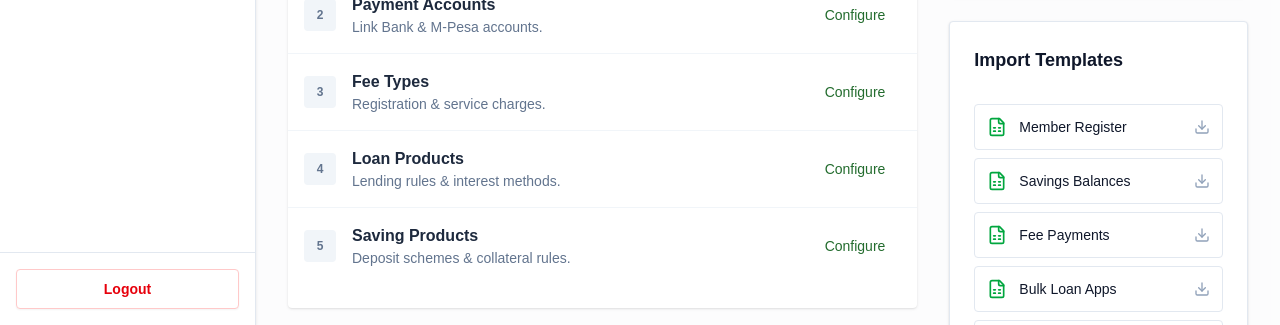
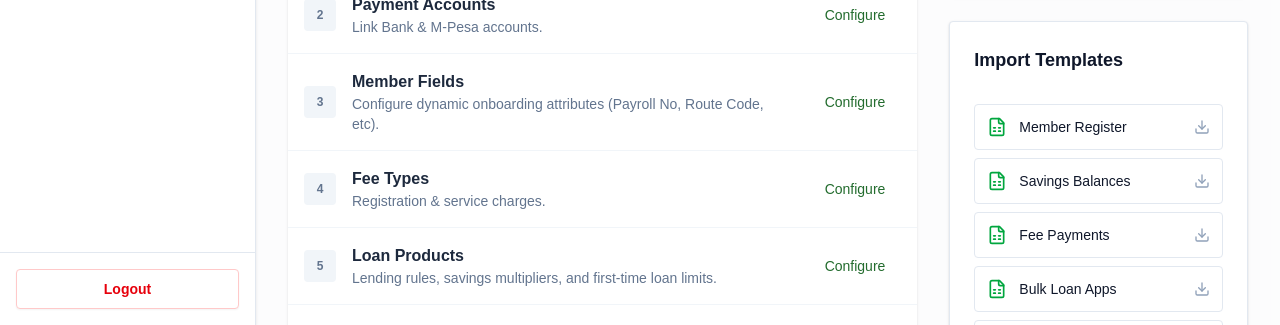
Before and after one commit to corbantechnologies/ctltdsaccoadmin, a Next.js app: page /sacco-admin/onboarding in a window 1280 px wide. Shown: the part 475-800 px from the top of the page. Built offline with nearby package versions, Linux system fonts and the light colour scheme; no server answers; a web font is replaced by a local one; what @radix-ui/themes would draw is missing.

Commit message:
update onboarding

```diff
--- a/app/(private)/sacco-admin/onboarding/page.jsx
+++ b/app/(private)/sacco-admin/onboarding/page.jsx
@@ -39,8 +39,9 @@ export default function MigrationHub() {
             steps: [
                 { title: "General Ledger", icon: Building2, href: "/sacco-admin/setup/gl-accounts", desc: "Define your Chart of Accounts." },
                 { title: "Payment Accounts", icon: Wallet, href: "/sacco-admin/setup/payment-accounts", desc: "Link Bank & M-Pesa accounts." },
+                { title: "Member Fields", icon: Users, href: "/sacco-admin/setup/member-fields", desc: "Configure dynamic onboarding attributes (Payroll No, Route Code, etc)." },
                 { title: "Fee Types", icon: BadgePercent, href: "/sacco-admin/setup/feetypes", desc: "Registration & service charges." },
-                { title: "Loan Products", icon: HandCoins, href: "/sacco-admin/setup/loan-products", desc: "Lending rules & interest methods." },
+                { title: "Loan Products", icon: HandCoins, href: "/sacco-admin/setup/loan-products", desc: "Lending rules, savings multipliers, and first-time loan limits." },
                 { title: "Saving Products", icon: PiggyBank, href: "/sacco-admin/setup/saving-types", desc: "Deposit schemes & collateral rules." },
             ]
         },
```
